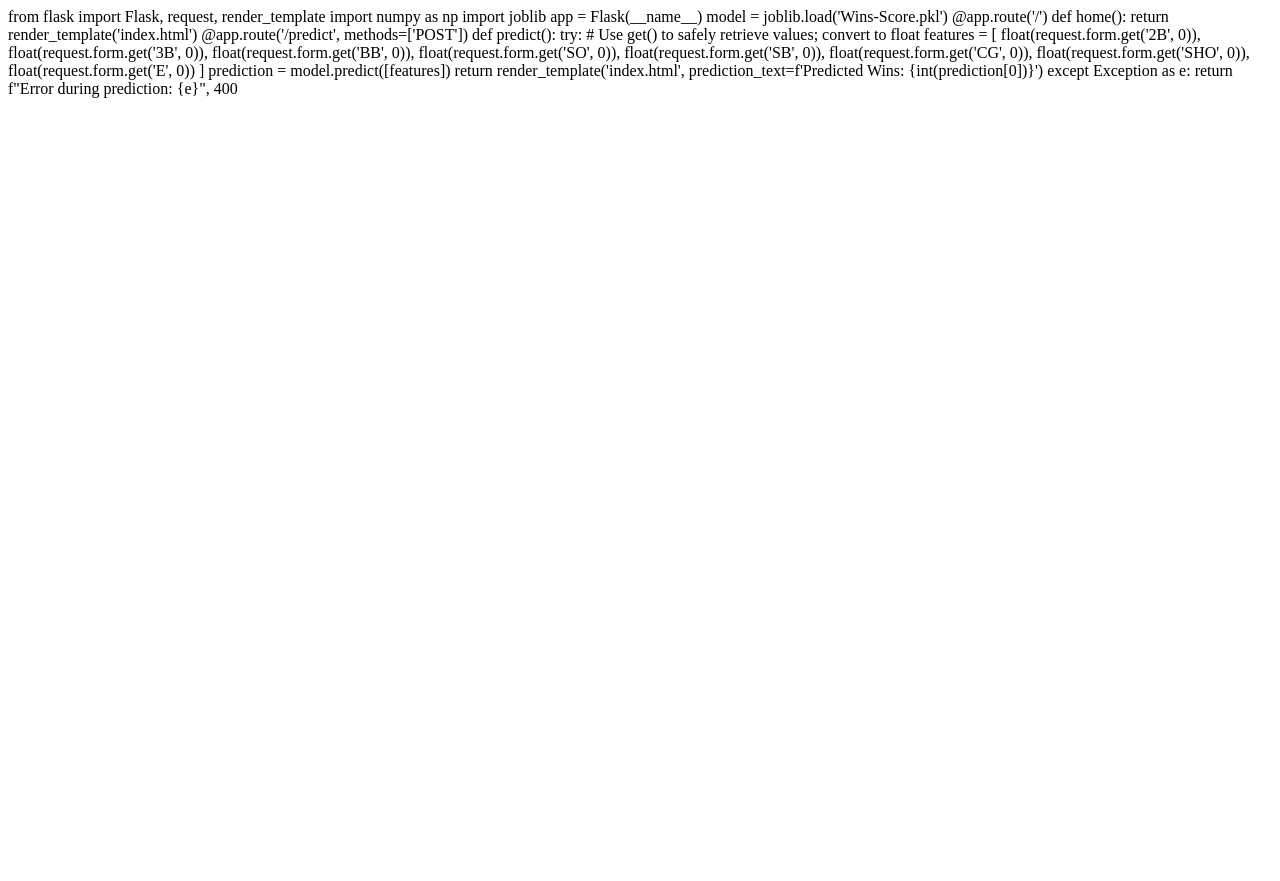
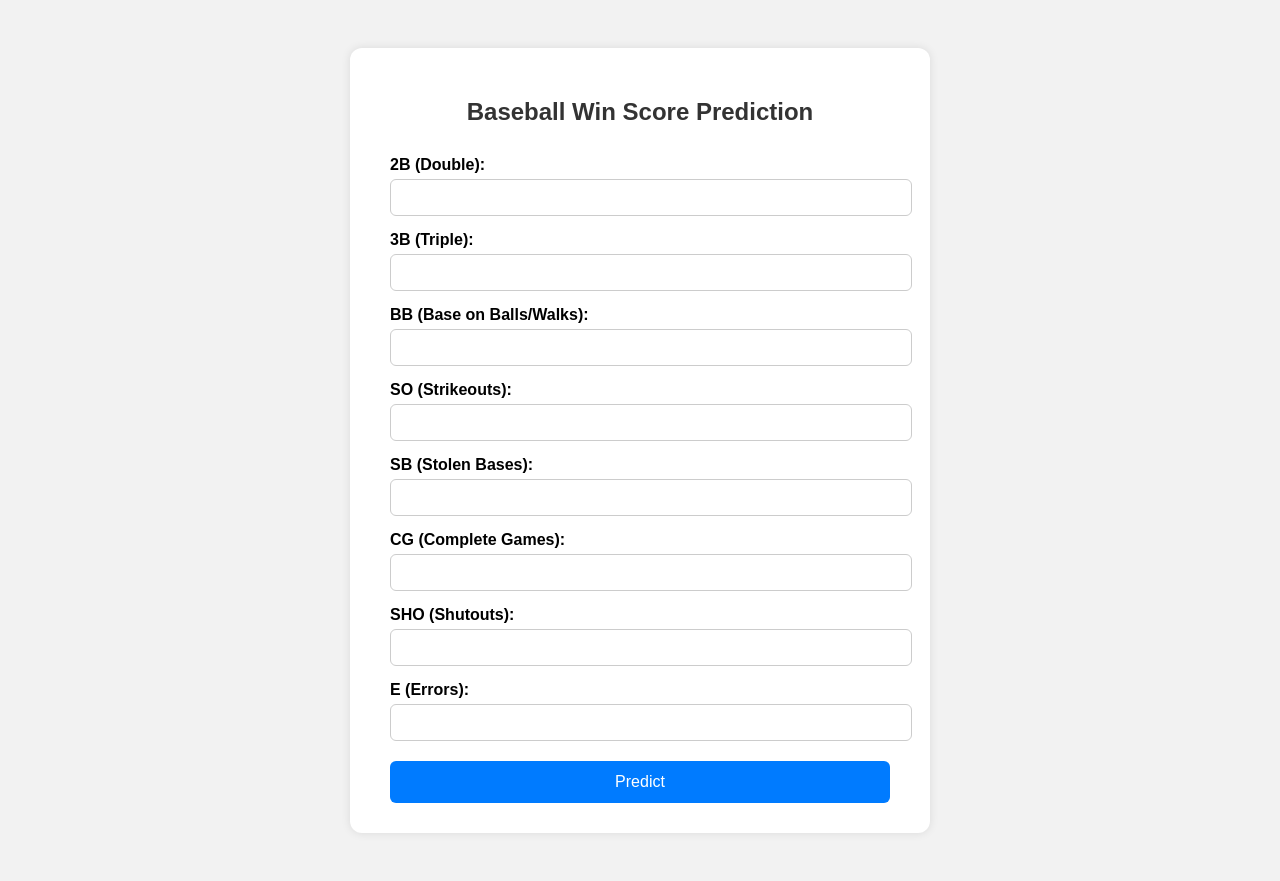
Before and after one commit to chanchativarsha/base-win-score-prediction, a Flask app: page / in a window 1280 px wide. Before the commit the page ends 98 px from the top, so only its background shows below. Run offline with Flask 3, Linux system fonts and the light colour scheme; parts of the project's set-up code (start-up, migrations or seed data) failed here and were passed over.

Commit message:
Initial commit with files

```diff
--- a/templates/index.html
+++ b/templates/index.html
@@ -1,29 +1,102 @@
-from flask import Flask, request, render_template
-import numpy as np
-import joblib
+<!-- templates/index.html -->
+<!DOCTYPE html>
+<html lang="en">
+<head>
+    <meta charset="UTF-8">
+    <title>Baseball Win Score Prediction</title>
+    <style>
+        body {
+            font-family: Arial, sans-serif;
+            background-color: #f2f2f2;
+            padding: 40px;
+        }
 
-app = Flask(__name__)
-model = joblib.load('Wins-Score.pkl')
+        .container {
+            max-width: 500px;
+            margin: auto;
+            background: white;
+            padding: 30px 40px;
+            border-radius: 12px;
+            box-shadow: 0 0 10px rgba(0,0,0,0.1);
+        }
 
-@app.route('/')
-def home():
-    return render_template('index.html')
+        h2 {
+            text-align: center;
+            margin-bottom: 30px;
+            color: #333;
+        }
 
-@app.route('/predict', methods=['POST'])
-def predict():
-    try:
-        # Use get() to safely retrieve values; convert to float
-        features = [
-            float(request.form.get('2B', 0)),
-            float(request.form.get('3B', 0)),
-            float(request.form.get('BB', 0)),
-            float(request.form.get('SO', 0)),
-            float(request.form.get('SB', 0)),
-            float(request.form.get('CG', 0)),
-            float(request.form.get('SHO', 0)),
-            float(request.form.get('E', 0))
-        ]
-        prediction = model.predict([features])
-        return render_template('index.html', prediction_text=f'Predicted Wins: {int(prediction[0])}')
-    except Exception as e:
-        return f"Error during prediction: {e}", 400
+        label {
+            display: block;
+            margin: 15px 0 5px;
+            font-weight: bold;
+        }
+
+        input[type="number"] {
+            width: 100%;
+            padding: 10px;
+            border: 1px solid #ccc;
+            border-radius: 6px;
+        }
+
+        button {
+            margin-top: 20px;
+            width: 100%;
+            padding: 12px;
+            background-color: #007bff;
+            border: none;
+            color: white;
+            font-size: 16px;
+            border-radius: 6px;
+            cursor: pointer;
+        }
+
+        button:hover {
+            background-color: #0056b3;
+        }
+
+        .result {
+            margin-top: 25px;
+            text-align: center;
+            font-size: 20px;
+            color: #444;
+        }
+    </style>
+</head>
+<body>
+    <div class="container">
+        <h2>Baseball Win Score Prediction</h2>
+        <form method="POST" action="/predict">
+            <label>2B (Double):</label>
+            <input type="number" name="2B" step="any" required>
+
+            <label>3B (Triple):</label>
+            <input type="number" name="3B" step="any" required>
+
+            <label>BB (Base on Balls/Walks):</label>
+            <input type="number" name="BB" step="any" required>
+
+            <label>SO (Strikeouts):</label>
+            <input type="number" name="SO" step="any" required>
+
+            <label>SB (Stolen Bases):</label>
+            <input type="number" name="SB" step="any" required>
+
+            <label>CG (Complete Games):</label>
+            <input type="number" name="CG" step="any" required>
+
+            <label>SHO (Shutouts):</label>
+            <input type="number" name="SHO" step="any" required>
+
+            <label>E (Errors):</label>
+            <input type="number" name="E" step="any" required>
+
+            <button type="submit">Predict</button>
+        </form>
+
+        {% if prediction_text %}
+            <div class="result">{{ prediction_text }}</div>
+        {% endif %}
+    </div>
+</body>
+</html>
```
